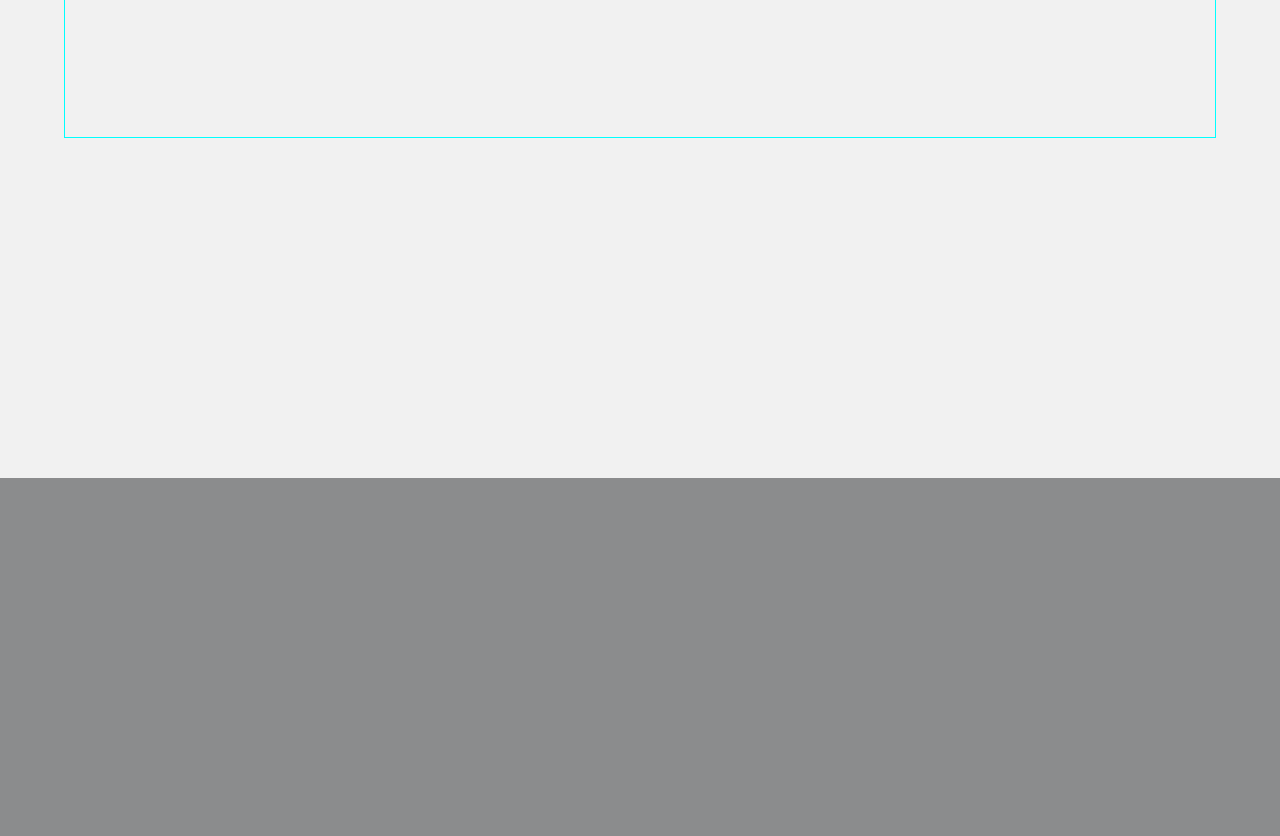
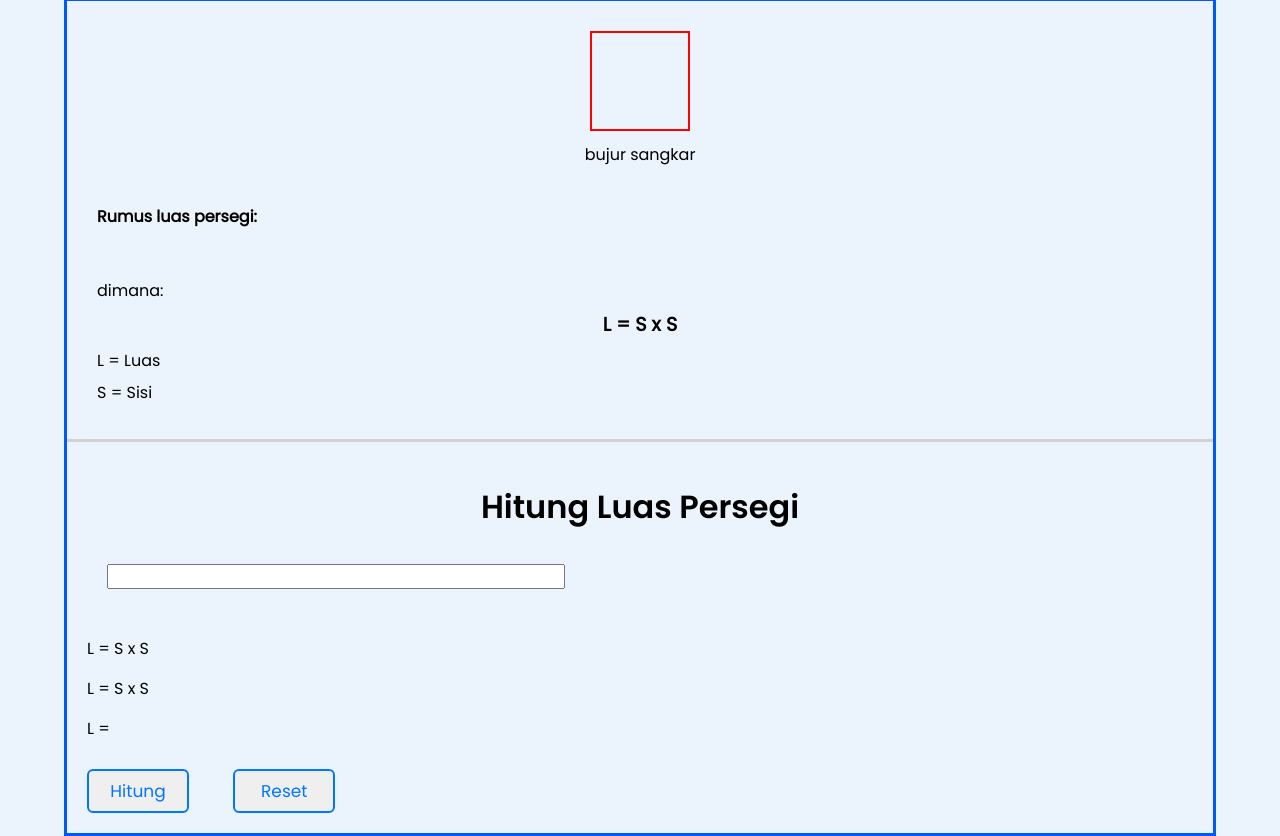
Before and after one commit to Alphby48/Calculator-Square, a plain HTML site: page index.html in a window 1280 px wide. Shown: the part 422-1258 px from the top of the page. Before the commit the page ends 900 px from the top, so only its background shows below. Drawn offline with Linux system fonts and the light colour scheme.

Commit message:
perubahan

```diff
--- a/index.html
+++ b/index.html
@@ -24,13 +24,35 @@
         <button>Luas Persegi</button>
         <button>Keliling Persegi</button>
       </div>
+    </main>
     <section>
       <div class="luas">
         <div class="header-luas">
           <h2>Luas Persegi</h2>
         </div>
+        <div class="kotak">
+          <span></span>
+          <p>bujur sangkar</p>
+        </div>
+        <div class="text">
+          <h4>Rumus luas persegi:</h4>
+          <p>dimana:</p>
+          <p>L = S x S</p>
+          <p>L = Luas</p>
+          <p>S = Sisi</p>
+        </div>
+        <div class="nilai-luas">
+          <h2>Hitung Luas Persegi</h2>
+          <input id="sisi-luas" name="sisi-luas" type="text" required />
+          <p class="result-luas" id="rumus-luas">L = S x S</p>
+          <p class="result-luas" id="perhitungan-luas">L = S x S</p>
+          <p class="result-luas"><span id="output-luas">L = </span></p>
+          <button type="submit" name="hitung-luas" onclick="hitungLuas()">
+            Hitung
+          </button>
+          <button type="reset" name="reset-luas">Reset</button>
+        </div>
       </div>
     </section>
-    </main>
   </body>
 </html>
--- a/style.css
+++ b/style.css
@@ -21,7 +21,7 @@ html {
 }
 body {
   font-family: "poppins";
-  background-color: rgb(139, 140, 141);
+  background-color: rgb(235, 243, 252);
 }
 /* header start*/
 header {
@@ -46,7 +46,7 @@ main {
   width: 100vw;
   text-align: center;
   background-color: rgb(241, 241, 241);
-  height: 100vh;
+
   margin-top: 20px;
   display: block;
 }
@@ -104,9 +104,8 @@ section {
 }
 section .luas {
   position: relative;
-  border: 1px solid cyan;
+  border: 3px solid rgb(0, 89, 255);
   min-width: 90vw;
-  height: 200px;
 }
 section .luas .header-luas {
   background-color: rgb(0, 89, 255);
@@ -117,5 +116,93 @@ section .luas .header-luas h2 {
   color: aliceblue;
   font-size: 1.7rem;
   font-family: "poppins-semibold";
+  text-align: center;
+}
+section .luas .kotak {
+  width: 100%;
+  flex-direction: column;
+  display: flex;
+  justify-content: center;
+  align-items: center;
+  margin-top: 30px;
+  line-height: 3;
+}
+section .luas .kotak span {
+  width: 100px;
+  height: 100px;
+  border: 2px solid red;
+}
+section .luas .text {
+  padding: 30px;
+  border-bottom: 3px solid rgb(211, 209, 209);
+}
+section .luas .text h4 {
+  margin-bottom: 50px;
+}
+section .luas .text p {
+  line-height: 2;
+}
+section .luas .text p:nth-child(3) {
+  text-align: center;
+  font-size: 1.2rem;
+  font-weight: bold;
+}
+section .luas .nilai-luas {
+  display: block;
+  position: relative;
+}
+section .luas .nilai-luas h2 {
+  text-align: center;
+  padding-top: 50px;
+  font-family: "poppins-semibold";
+  font-size: 2rem;
+}
+section .luas .nilai-luas input {
+  width: 40%;
+  box-sizing: border-box;
+  padding: 3px;
+  position: relative;
+  margin: 40px;
+}
+section .luas .nilai-luas .result-luas {
+  margin-left: 20px;
+  line-height: 2.5;
+}
+section .luas .nilai-luas button {
+  --color: #0077ff;
+  font-family: inherit;
+  display: inline-block;
+  width: 6em;
+  height: 2.6em;
+  line-height: 2.5em;
+  overflow: hidden;
+  margin: 20px;
+  font-size: 17px;
+  z-index: 1;
+  color: var(--color);
+  border: 2px solid var(--color);
+  border-radius: 6px;
+  position: relative;
+}
+section .luas .nilai-luas button::before {
+  position: absolute;
+  content: "";
+  background: var(--color);
+  width: 150px;
+  height: 200px;
+  z-index: -1;
+  border-radius: 50%;
+}
+section .luas .nilai-luas button:hover {
+  color: white;
+}
+section .luas .nilai-luas button:before {
+  top: 100%;
+  left: 100%;
+  transition: 0.3s all;
+}
+section .luas .nilai-luas button:hover::before {
+  top: -30px;
+  left: -30px;
 }
 /* main section luas end */
```
Lines whose indentation alone changed are shown as unchanged.
